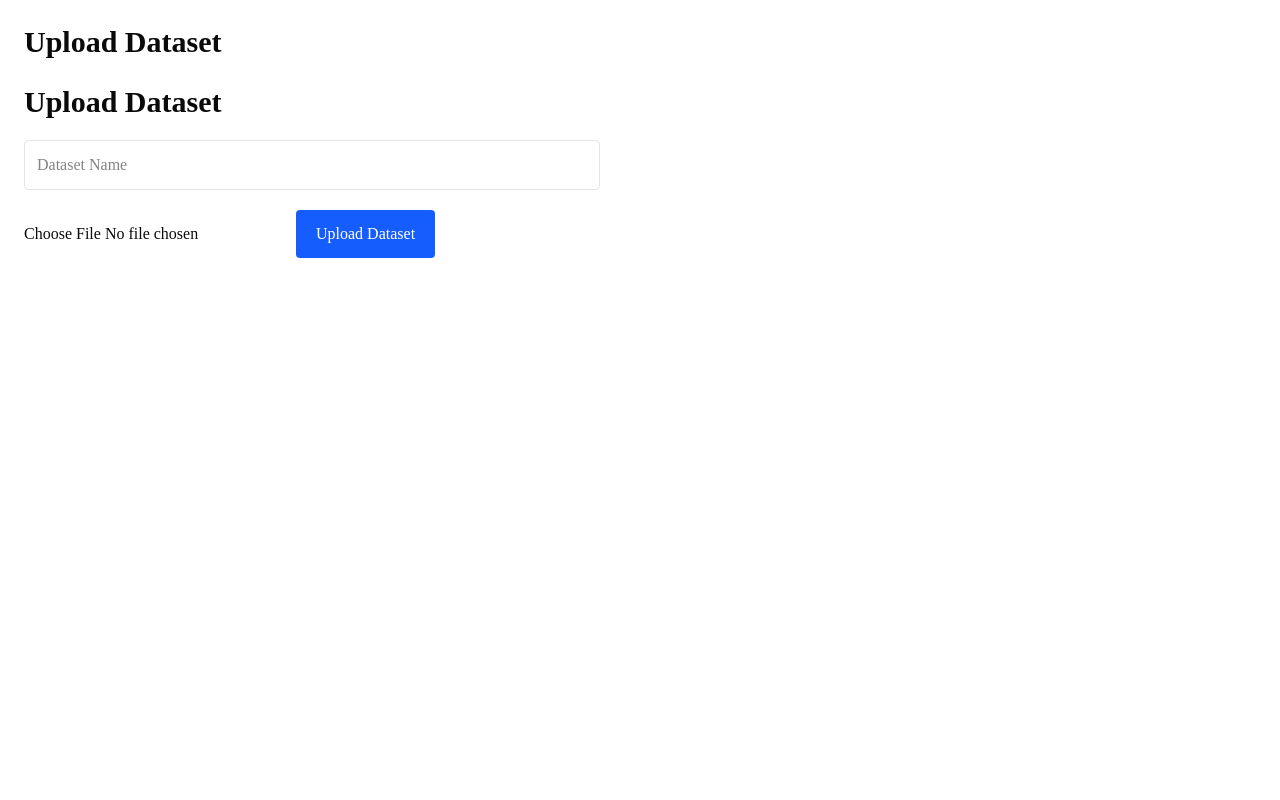
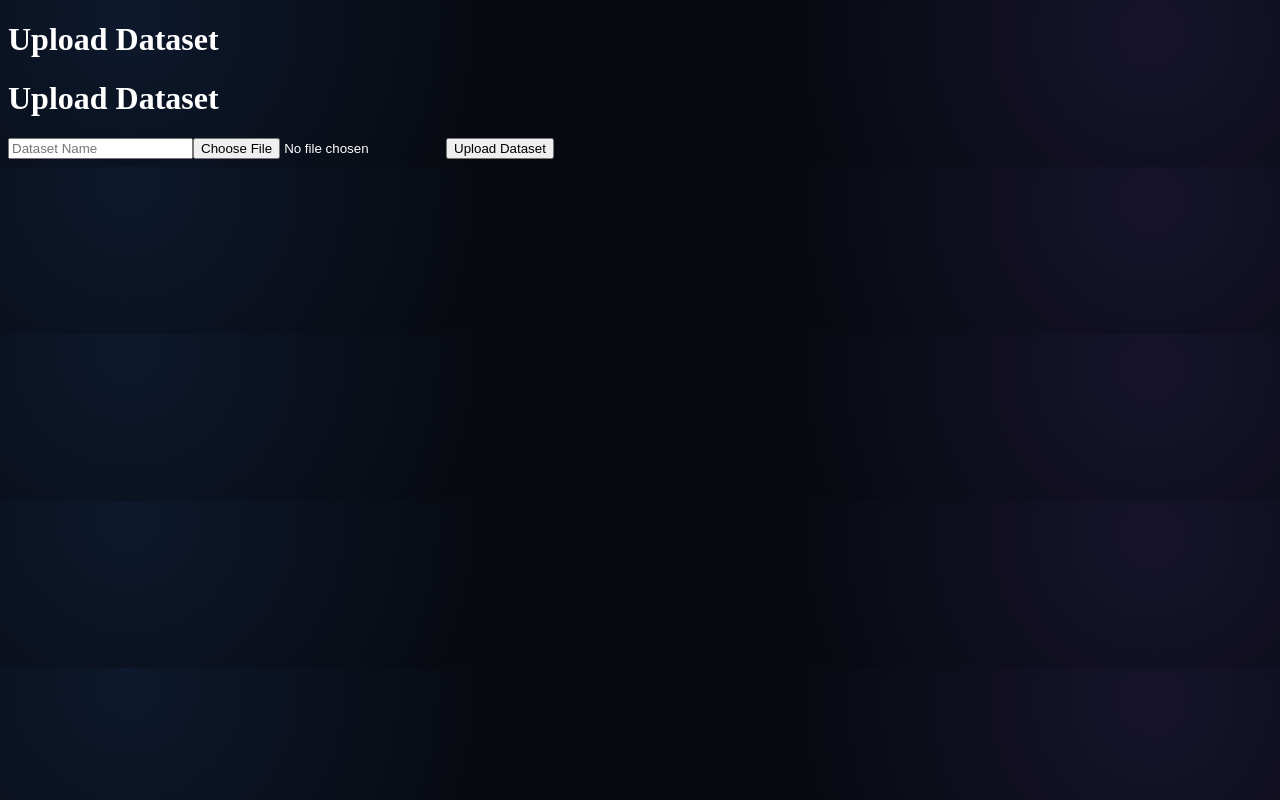
Before and after one commit to Hadi99999437/AI_Data_Analyst, a Next.js app in the folder frontend/: page /datasets/upload in a window 1280 px wide. Built offline with nearby package versions, Linux system fonts and the light colour scheme.

Commit message:
feat: update global styles with new background gradients and enhanced dataset card designs

```diff
--- a/frontend/src/app/globals.css
+++ b/frontend/src/app/globals.css
@@ -1,130 +1,133 @@
-@import "tailwindcss";
-@import "tw-animate-css";
-@import "shadcn/tailwind.css";
+body {
+    background:
+        radial-gradient(
+            circle at 10% 10%,
+            rgba(59, 130, 246, 0.12),
+            transparent 30%
+        ),
+        radial-gradient(
+            circle at 90% 20%,
+            rgba(139, 92, 246, 0.12),
+            transparent 30%
+        ),
+        #070a11;
 
-@custom-variant dark (&:is(.dark *));
-
-@theme inline {
-  --color-background: var(--background);
-  --color-foreground: var(--foreground);
-  --font-sans: var(--font-sans);
-  --font-mono: var(--font-geist-mono);
-  --font-heading: var(--font-sans);
-  --color-sidebar-ring: var(--sidebar-ring);
-  --color-sidebar-border: var(--sidebar-border);
-  --color-sidebar-accent-foreground: var(--sidebar-accent-foreground);
-  --color-sidebar-accent: var(--sidebar-accent);
-  --color-sidebar-primary-foreground: var(--sidebar-primary-foreground);
-  --color-sidebar-primary: var(--sidebar-primary);
-  --color-sidebar-foreground: var(--sidebar-foreground);
-  --color-sidebar: var(--sidebar);
-  --color-chart-5: var(--chart-5);
-  --color-chart-4: var(--chart-4);
-  --color-chart-3: var(--chart-3);
-  --color-chart-2: var(--chart-2);
-  --color-chart-1: var(--chart-1);
-  --color-ring: var(--ring);
-  --color-input: var(--input);
-  --color-border: var(--border);
-  --color-destructive: var(--destructive);
-  --color-accent-foreground: var(--accent-foreground);
-  --color-accent: var(--accent);
-  --color-muted-foreground: var(--muted-foreground);
-  --color-muted: var(--muted);
-  --color-secondary-foreground: var(--secondary-foreground);
-  --color-secondary: var(--secondary);
-  --color-primary-foreground: var(--primary-foreground);
-  --color-primary: var(--primary);
-  --color-popover-foreground: var(--popover-foreground);
-  --color-popover: var(--popover);
-  --color-card-foreground: var(--card-foreground);
-  --color-card: var(--card);
-  --radius-sm: calc(var(--radius) * 0.6);
-  --radius-md: calc(var(--radius) * 0.8);
-  --radius-lg: var(--radius);
-  --radius-xl: calc(var(--radius) * 1.4);
-  --radius-2xl: calc(var(--radius) * 1.8);
-  --radius-3xl: calc(var(--radius) * 2.2);
-  --radius-4xl: calc(var(--radius) * 2.6);
+    color: white;
 }
 
-:root {
-  --background: oklch(1 0 0);
-  --foreground: oklch(0.145 0 0);
-  --card: oklch(1 0 0);
-  --card-foreground: oklch(0.145 0 0);
-  --popover: oklch(1 0 0);
-  --popover-foreground: oklch(0.145 0 0);
-  --primary: oklch(0.205 0 0);
-  --primary-foreground: oklch(0.985 0 0);
-  --secondary: oklch(0.97 0 0);
-  --secondary-foreground: oklch(0.205 0 0);
-  --muted: oklch(0.97 0 0);
-  --muted-foreground: oklch(0.556 0 0);
-  --accent: oklch(0.97 0 0);
-  --accent-foreground: oklch(0.205 0 0);
-  --destructive: oklch(0.577 0.245 27.325);
-  --border: oklch(0.922 0 0);
-  --input: oklch(0.922 0 0);
-  --ring: oklch(0.708 0 0);
-  --chart-1: oklch(0.87 0 0);
-  --chart-2: oklch(0.556 0 0);
-  --chart-3: oklch(0.439 0 0);
-  --chart-4: oklch(0.371 0 0);
-  --chart-5: oklch(0.269 0 0);
-  --radius: 0.625rem;
-  --sidebar: oklch(0.985 0 0);
-  --sidebar-foreground: oklch(0.145 0 0);
-  --sidebar-primary: oklch(0.205 0 0);
-  --sidebar-primary-foreground: oklch(0.985 0 0);
-  --sidebar-accent: oklch(0.97 0 0);
-  --sidebar-accent-foreground: oklch(0.205 0 0);
-  --sidebar-border: oklch(0.922 0 0);
-  --sidebar-ring: oklch(0.708 0 0);
+.dataset-card {
+    background: rgba(17, 24, 39, 0.68);
+    backdrop-filter: blur(18px);
+    -webkit-backdrop-filter: blur(18px);
+
+    border: 1px solid rgba(255, 255, 255, 0.08);
+
+    border-radius: 18px;
+
+    padding: 24px;
+
+    box-shadow:
+        0 10px 35px rgba(0, 0, 0, 0.35);
+
+    transition:
+        transform 0.2s ease,
+        border-color 0.2s ease,
+        box-shadow 0.2s ease;
 }
 
-.dark {
-  --background: oklch(0.145 0 0);
-  --foreground: oklch(0.985 0 0);
-  --card: oklch(0.205 0 0);
-  --card-foreground: oklch(0.985 0 0);
-  --popover: oklch(0.205 0 0);
-  --popover-foreground: oklch(0.985 0 0);
-  --primary: oklch(0.922 0 0);
-  --primary-foreground: oklch(0.205 0 0);
-  --secondary: oklch(0.269 0 0);
-  --secondary-foreground: oklch(0.985 0 0);
-  --muted: oklch(0.269 0 0);
-  --muted-foreground: oklch(0.708 0 0);
-  --accent: oklch(0.269 0 0);
-  --accent-foreground: oklch(0.985 0 0);
-  --destructive: oklch(0.704 0.191 22.216);
-  --border: oklch(1 0 0 / 10%);
-  --input: oklch(1 0 0 / 15%);
-  --ring: oklch(0.556 0 0);
-  --chart-1: oklch(0.87 0 0);
-  --chart-2: oklch(0.556 0 0);
-  --chart-3: oklch(0.439 0 0);
-  --chart-4: oklch(0.371 0 0);
-  --chart-5: oklch(0.269 0 0);
-  --sidebar: oklch(0.205 0 0);
-  --sidebar-foreground: oklch(0.985 0 0);
-  --sidebar-primary: oklch(0.488 0.243 264.376);
-  --sidebar-primary-foreground: oklch(0.985 0 0);
-  --sidebar-accent: oklch(0.269 0 0);
-  --sidebar-accent-foreground: oklch(0.985 0 0);
-  --sidebar-border: oklch(1 0 0 / 10%);
-  --sidebar-ring: oklch(0.556 0 0);
+.dataset-card:hover {
+    transform: translateY(-4px);
+
+    border-color: rgba(99, 102, 241, 0.45);
+
+    box-shadow:
+        0 15px 45px rgba(0, 0, 0, 0.5);
 }
 
-@layer base {
-  * {
-    @apply border-border outline-ring/50;
-  }
-  body {
-    @apply bg-background text-foreground;
-  }
-  html {
-    @apply font-sans;
-  }
+.dataset-detail-card {
+    background: rgba(17, 24, 39, 0.72);
+
+    backdrop-filter: blur(20px);
+    -webkit-backdrop-filter: blur(20px);
+
+    border: 1px solid rgba(255, 255, 255, 0.08);
+
+    border-radius: 18px;
+
+    padding: 24px;
+
+    box-shadow:
+        0 10px 35px rgba(0, 0, 0, 0.3);
 }
+
+.dataset-detail-label {
+    color: #8b95a7;
+    font-size: 0.85rem;
+}
+
+.dataset-detail-value {
+    color: #f8fafc;
+    font-size: 1.05rem;
+    margin-top: 5px;
+}
+
+.dataset-badge {
+    background: rgba(99, 102, 241, 0.15);
+
+    color: #a5b4fc;
+
+    border: 1px solid rgba(99, 102, 241, 0.25);
+
+    padding: 6px 10px;
+
+    border-radius: 8px;
+
+    font-size: 0.75rem;
+
+    font-weight: 600;
+}
+
+.dataset-view-button {
+    background: rgba(255, 255, 255, 0.06);
+
+    color: #e5e7eb;
+
+    border: 1px solid rgba(255, 255, 255, 0.1);
+
+    padding: 9px 18px;
+
+    border-radius: 9px;
+
+    transition: all 0.2s ease;
+}
+
+.dataset-view-button:hover {
+    background: rgba(255, 255, 255, 0.12);
+
+    border-color: rgba(255, 255, 255, 0.2);
+}
+
+.dataset-analyze-button {
+    background: linear-gradient(
+        135deg,
+        #6366f1,
+        #8b5cf6
+    );
+
+    color: white;
+
+    padding: 9px 18px;
+
+    border-radius: 9px;
+
+    font-weight: 600;
+
+    transition: all 0.2s ease;
+}
+
+.dataset-analyze-button:hover {
+    transform: translateY(-1px);
+
+    box-shadow:
+        0 8px 25px rgba(99, 102, 241, 0.3);
+}
```
